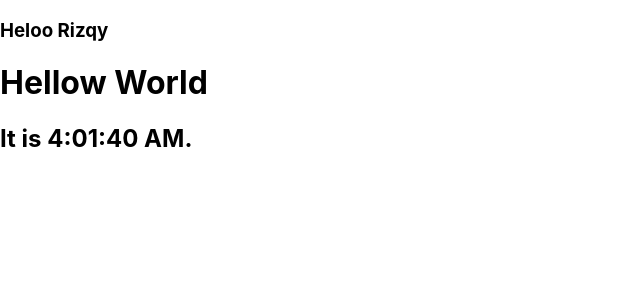
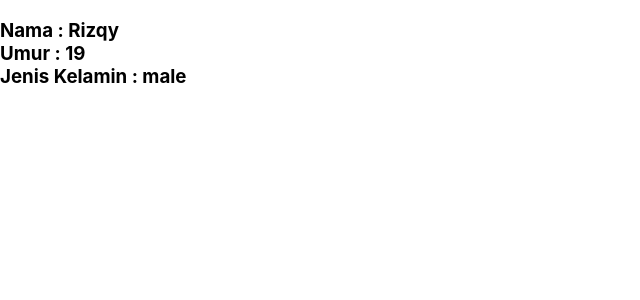
Before and after one commit to MRizqyP/ReactJS, a React (Create React App) app: page / in a window 1280 px wide. Shown: the top 300 px of the page, without its empty margins (0-640 px from the left). Built offline with nearby package versions, Linux system fonts and the light colour scheme.

Commit message:
2.2 Done

```diff
--- a/src/App.js
+++ b/src/App.js
@@ -3,14 +3,12 @@ import React from "react";
 import "./App.css";
 import { Container, Row, Col } from "reactstrap";
 
-import Hello from "./component/hello";
-import Clock from "./component/clock";
+import Greeting from "./component/Greeting";
 
 function App() {
   return (
     <Container>
-      <Hello name="Rizqy" />
-      <Clock />
+      <Greeting name="Rizqy" age="19" gender="male" />
     </Container>
   );
 }
--- /dev/null
+++ b/src/component/Greeting.js
@@ -0,0 +1,17 @@
+import React from "react";
+
+export default function Greeting(props) {
+  return (
+    <div>
+      <h3>
+        <p>
+          Nama : {props.name}
+          <br></br>
+          Umur : {props.age}
+          <br></br>
+          Jenis Kelamin : {props.gender}
+        </p>
+      </h3>
+    </div>
+  );
+}
```
